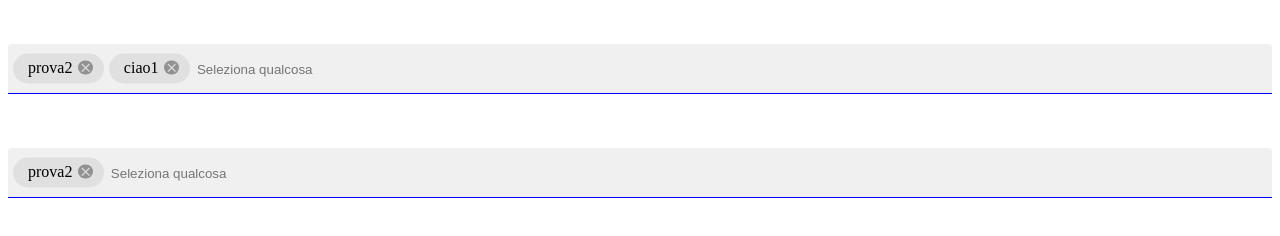
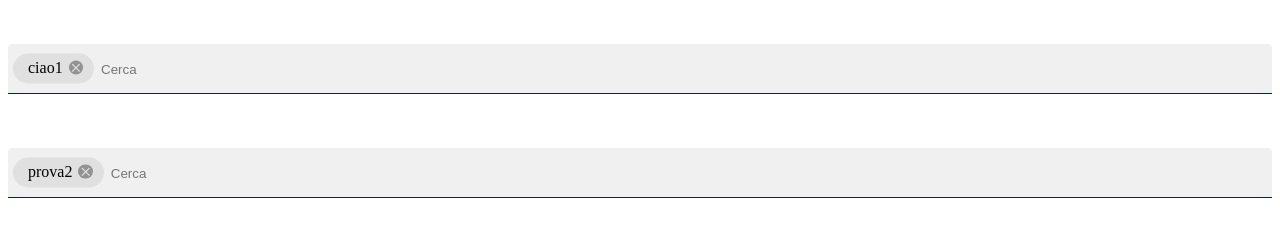
Before and after one commit to moramatteo/multiple-select-with-chips, a website: page dev/index.html in a window 1280 px wide. Drawn offline with nearby package versions, Linux system fonts and the light colour scheme.

Commit message:
min-files

```diff
--- a/dev/index.html
+++ b/dev/index.html
@@ -72,9 +72,9 @@
       //di default è true
       // add_personal_chip: false,
       //di default è Ciao
-      placeholder: "Seleziona qualcosa",
+      // placeholder: "Seleziona qualcosa",
       //di default è true
-      autocomplete: false
+      // autocomplete: false
     };
 
     var pippo = new select("primo", pippo_data, pippo_config);
@@ -87,7 +87,7 @@
       // { text: "ciao2", value: "cia2" },
       // { text: "prova3", value: "val3" },
     ];
-    pippo.new_data(new_data, "add");
+    pippo.new_data(new_data, "replace");
   </script>
 </body>
 
```
Also changed, not shown: package.json (added, +19 -0 lines), README.md (added), multiple_select_with_chips.min.css (added), multiple_select_with_chips.min.js (added).
